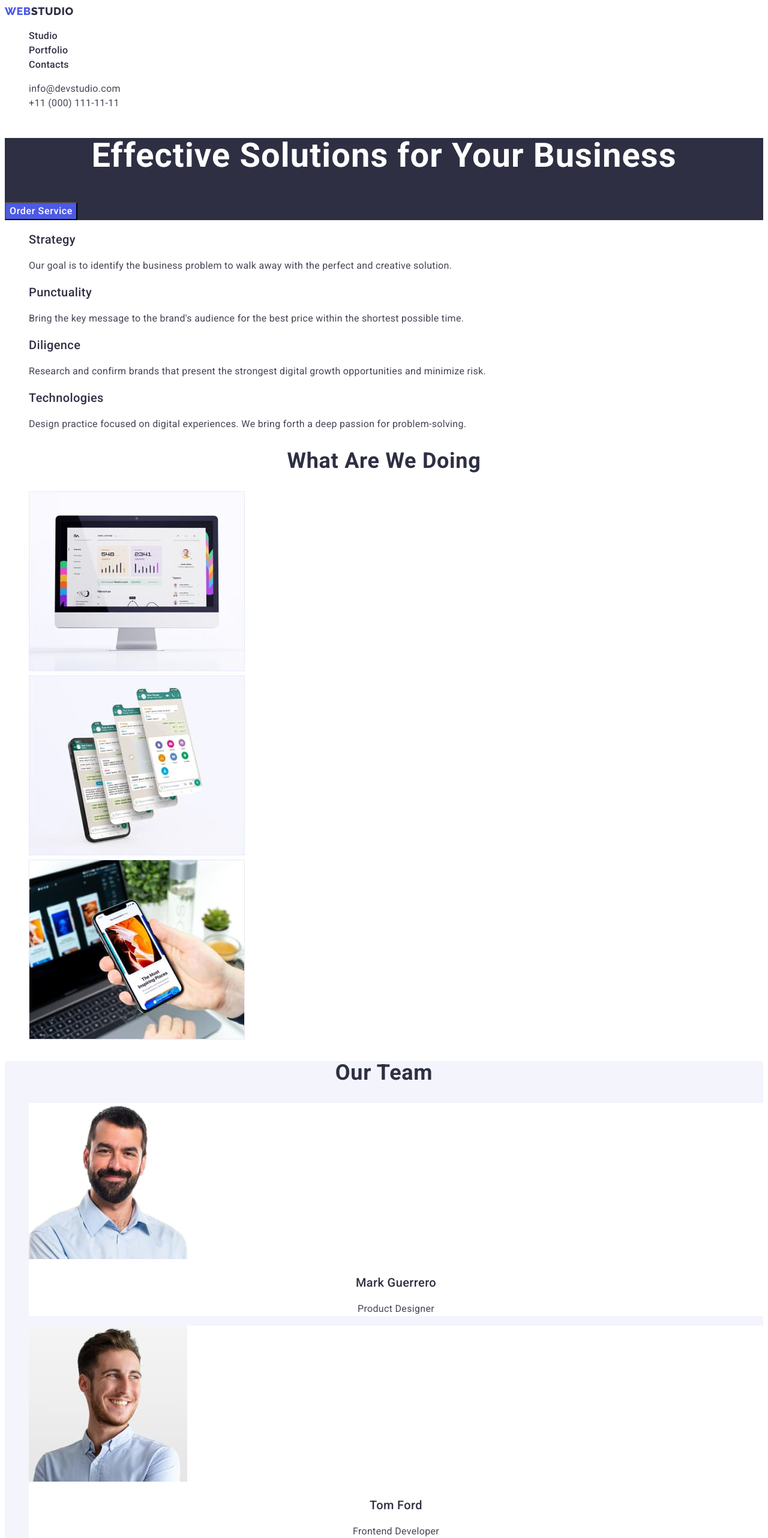
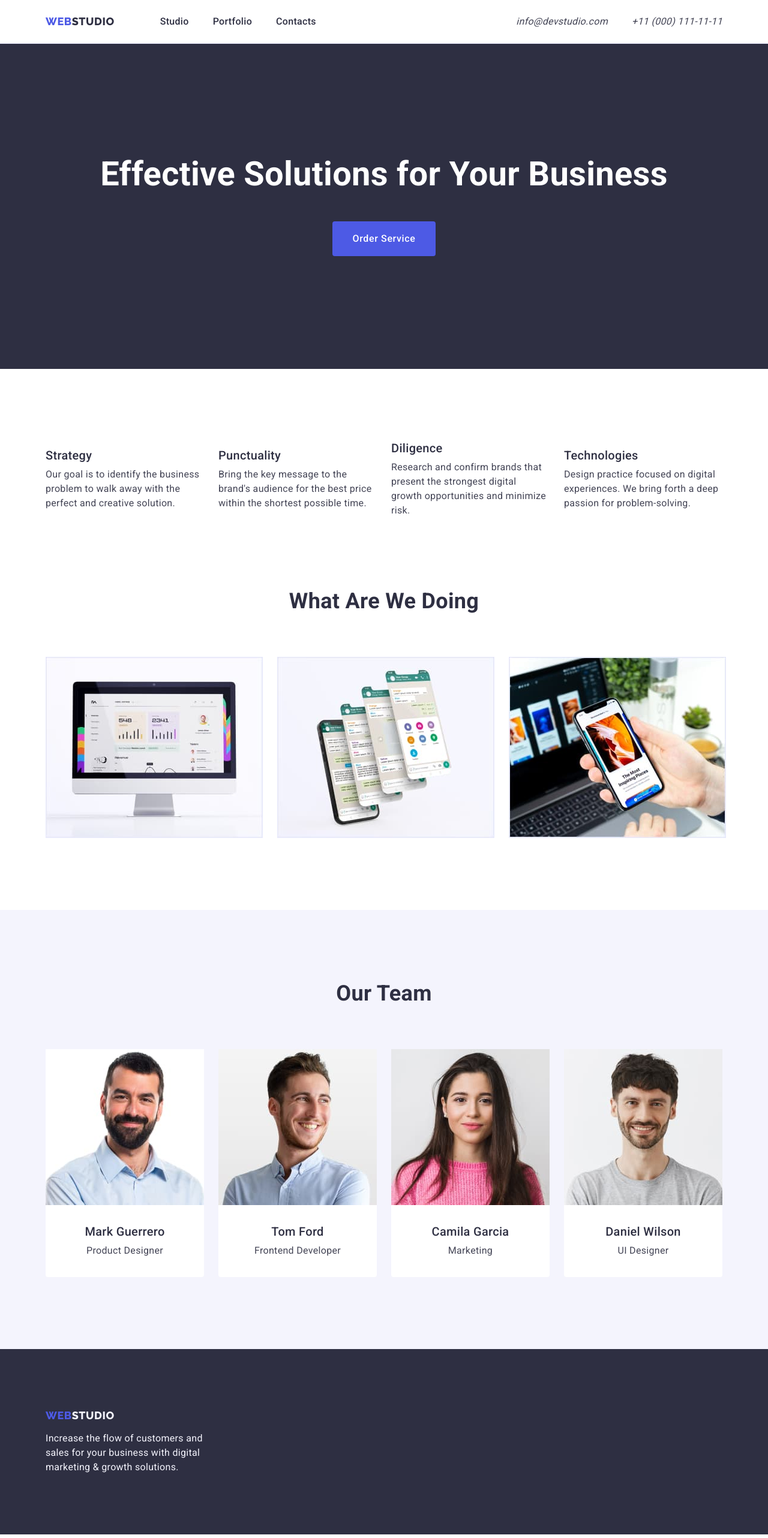
Before and after one commit to OksanaLukashyk/goit-markup-hw-03, a plain HTML site: page index.html in a window 1280 px wide. Shown: the top 2564 px of the page at 60% size. Drawn offline with nearby package versions, Linux system fonts and the light colour scheme.

Commit message:
Add geometry and flexbox

```diff
--- a/css/styles.css
+++ b/css/styles.css
@@ -25,6 +25,7 @@
   --primary-text-color: #434455; /*default text color, paragraphs*/
   --primary-white-color: #ffffff; /*page default bgc, hero header+btn-text, portfolio CTA btn-text*/
   --light-mode-color: #f4f4fd; /*footer paragraph,brand,not CTA btn-portfolio-bgc,our team bgc*/
+  --subtle-bgc-color: #e7e9fc; /*subtle borders*/
 }
 
 /* Common styles */
@@ -39,6 +40,22 @@ body {
   font-weight: 400;
 }
 
+h1,
+h2,
+h3,
+p {
+  margin-top: 0;
+  margin-bottom: 0;
+  /* padding: 0; */
+}
+
+ul,
+ol {
+  margin-top: 0;
+  margin-bottom: 0;
+  padding-left: 0;
+}
+
 .list {
   list-style: none;
 }
@@ -47,13 +64,55 @@ body {
   text-decoration: none;
 }
 
-.title {
-  color: var(--primary-dark-color);
+img {
+  display: block;
+  /* max-width: 100%;
+  height: auto; */
 }
-/* h2,
-h3 {
-  color: var(--primary-dark-color);
-} */
+
+.button {
+  display: inline-block;
+  color: var(--primary-text-color);
+  background-color: var(--primary-white-color);
+  border: 1px solid transparent;
+  border-radius: 4px;
+
+  font-family: 'Roboto', sans-serif;
+  font-weight: 500;
+  font-size: 16px;
+  line-height: 1.5;
+  letter-spacing: 0.04em;
+  text-align: center;
+  cursor: pointer;
+}
+
+.container {
+  width: 1158px;
+  padding: 0 15px;
+  margin: 0 auto;
+  /* outline: 1px solid tomato; */
+}
+
+.section {
+  /* padding-left: 156px;
+  padding-right: 156px; */
+  padding: 120px 0;
+}
+
+.visually-hidden {
+  position: absolute;
+  white-space: nowrap;
+  width: 1px;
+  height: 1px;
+  overflow: hidden;
+  border: 0;
+  padding: 0;
+  clip: rect(0 0 0 0);
+  clip-path: inset(50%);
+  margin: -1px;
+}
+
+/* Components */
 
 /* Logo */
 .logo {
@@ -66,17 +125,110 @@ h3 {
   text-transform: uppercase;
 }
 
-.logo .accent {
+.logo .accent-header {
   color: var(--primary-dark-color);
 }
 
-.logo .footer {
+.logo .accent-footer {
   color: var(--light-mode-color);
+}
+
+.footer .logo {
+  display: inline-block;
+  margin-bottom: 16px;
+}
+/* Logo End*/
+
+/* Buttons */
+
+/*Hero Button*/
+.button.primary {
+  padding: 16px 32px;
+  min-width: 169px;
+
+  color: var(--primary-white-color);
+  background-color: var(--light-accent-color);
+}
+
+/*Other Buttons*/
+.button.secondary {
+  padding: 12px 24px;
+  border-color: var(--subtle-bgc-color);
+
+  color: var(--light-accent-color);
+  background-color: var(--light-mode-color);
+}
+
+.button:hover,
+.button:focus {
+  border: 1px solid transparent;
+
+  color: var(--primary-white-color);
+  background-color: var(--accent-color);
+}
+/* Buttons End */
+/* Section */
+
+.section-title {
+  color: var(--primary-dark-color);
+  font-weight: 700;
+  font-size: 36px;
+  line-height: 1.11;
+  text-align: center;
+  text-transform: capitalize;
+  /* letter-spacing: 0.02em; */
+}
+
+.subsection-title {
+  margin-bottom: 8px;
+  color: var(--primary-dark-color);
+  font-weight: 500;
+  font-size: 20px;
+  line-height: 1.2;
+  /* letter-spacing: 0.02em; */
+}
+/* Section End */
+/* Components End */
+
+/* Main Content */
+
+/* Header */
+header {
+  border-bottom: 1px solid var(--subtle-bgc-color);
+}
+
+.main-nav {
+  display: flex;
+  align-items: center;
 }
 
 /* Site navigation */
 
+/* .site-nav .item + .item {
+  margin-left: 40px;
+} */
+
+.site-nav {
+  display: flex;
+  margin-left: 76px;
+  gap: 40px;
+}
+
+/* .site-nav .item:not(:last-child),
+.header-contacts .item:not(:last-child) {
+  margin-right: 40px;
+}
+OR
+ .site-nav .item + .item,
+.header-contacts .item + .item {
+  margin-left: 40px;
+} */
+
 .site-nav .link {
+  display: block;
+  padding-top: 24px;
+  padding-bottom: 24px;
+
   color: var(--primary-dark-color);
   font-weight: 500;
 }
@@ -90,105 +242,160 @@ h3 {
   color: var(--accent-color);
 } */
 
-/* Header contacts*/
-.contacts {
+/* Site navigation End*/
+
+/* Header Contacts*/
+/* .header-contacts {
   font-style: normal;
+} */
+
+.header-contacts {
+  display: flex;
+  margin-left: auto;
+  gap: 40px;
 }
-.contacts .link {
+.header-contacts .link {
+  display: block;
+
   color: var(--primary-text-color);
 }
 
-.contacts .link:hover,
-.contacts .link:focus {
+.header-contacts .link:hover,
+.header-contacts .link:focus {
   color: var(--accent-color);
+}
+
+/* Header Contacts End */
+/* Header End */
+
+/* Hero */
+.hero {
+  padding-top: 188px;
+  padding-bottom: 188px;
+
+  background-color: var(--primary-dark-color);
+  text-align: center;
+}
+
+.hero-title {
+  margin-bottom: 48px;
+
+  color: var(--primary-white-color);
+  font-weight: 700;
+  font-size: 56px;
+  line-height: 1.07;
+  /* letter-spacing: 0.02em; */
+}
+
+/* Values */
+.values.list {
+  display: flex;
+  align-items: center;
+  gap: 24px;
+}
+
+.values .item {
+  flex-basis: calc((100% - 72px) / 4);
+}
+/* OR.values .item + .item,
+.capabilities .item + .item,
+.team .item + .item {
+  margin-left: 24px;
+}*/
+
+/* Capabilities */
+
+.section.capabilities {
+  padding-top: 0;
+}
+
+.capabilities .section-title,
+.team .section-title {
+  margin-bottom: 72px;
+}
+
+.capabilities.list {
+  display: flex;
+  align-items: center;
+  gap: 24px;
+}
+
+.capabilities .item {
+  flex-basis: calc((100% - 48px) / 3);
+  border: 1px solid var(--subtle-bgc-color);
+}
+
+/* Team */
+.section.team {
+  background-color: var(--light-mode-color);
+}
+
+.team.list {
+  display: flex;
+  align-items: center;
+  gap: 24px;
+}
+
+.team .item {
+  flex-basis: calc((100% - 72px) / 4);
+  border-radius: 0px 0px 4px 4px;
+
+  background-color: var(--primary-white-color);
+}
+
+.team .card-content {
+  padding: 32px 16px;
+}
+
+.team .subsection-title,
+.team .description {
+  text-align: center;
+  /* letter-spacing: 0.02em; */
 }
 
 /*Footer*/
 .footer {
+  padding: 100px 0;
+
   background-color: var(--primary-dark-color);
 }
-.footer .description {
+
+.footer-description {
+  display: flex;
+  max-width: 264px;
+
   color: var(--light-mode-color);
 }
 
-/* Buttons */
-.button {
-  color: var(--primary-text-color);
-  background-color: var(--primary-white-color);
-  font-family: 'Roboto', sans-serif;
-  font-weight: 500;
-  font-size: 16px;
-  line-height: 1.5;
-  text-align: center;
-  letter-spacing: 0.04em;
-  cursor: pointer;
+/* Portfolio */
+.section.portfolio {
+  padding-top: 96px;
 }
 
-/*Hero Button*/
-.button.primary {
-  color: var(--primary-white-color);
-  background-color: var(--light-accent-color);
+.portfolio .filter {
+  display: flex;
+  gap: 24px;
+  margin-bottom: 72px;
+  justify-content: center;
 }
 
-/*Other Buttons*/
-.button.secondary {
-  color: var(--light-accent-color);
-  background-color: var(--light-mode-color);
+.portfolio-list {
+  display: flex;
+  flex-wrap: wrap;
+  gap: 48px 24px;
+  justify-content: center;
 }
 
-.button:hover,
-.button:focus {
-  color: var(--primary-white-color);
-  background-color: var(--accent-color);
+.portfolio-list.item {
+  flex-basis: calc((100% - 48px) / 3);
 }
 
-/* index.html styles */
-/* Hero */
-.hero {
-  background-color: var(--primary-dark-color);
+.portfolio .card-content {
+  padding: 32px 16px;
+  border: 1px solid var(--subtle-bgc-color);
+  border-top: none;
 }
 
-.hero-title {
-  color: var(--primary-white-color);
-  font-weight: 700;
-  font-size: 56px;
-  line-height: 1.07;
-  text-align: center;
-  letter-spacing: 0.02em;
-}
-
-/* Section */
-.section-title {
-  color: var(--primary-dark-color);
-  font-weight: 700;
-  font-size: 36px;
-  line-height: 1.11;
-  text-align: center;
-  text-transform: capitalize;
-  letter-spacing: 0.02em;
-}
-
-.subsection-title {
-  color: var(--primary-dark-color);
-  font-weight: 500;
-  font-size: 20px;
-  line-height: 1.2;
-  letter-spacing: 0.02em;
-}
-.section.team {
-  background-color: var(--light-mode-color);
-}
-.team .subsection-title {
-  text-align: center;
-  letter-spacing: 0.02em;
-}
-
-.team .description {
-  text-align: center;
-}
-.team-member {
-  background-color: var(--primary-white-color);
-}
-.portfolio .description {
+.portfolio-list .description {
   color: var(--primary-text-color);
 }
--- a/index.html
+++ b/index.html
@@ -12,55 +12,66 @@
       href="https://fonts.googleapis.com/css2?family=Raleway:wght@800&family=Roboto:wght@400;500;700&display=swap"
       rel="stylesheet"
     />
+    <link
+      rel="stylesheet"
+      href="https://cdnjs.cloudflare.com/ajax/libs/modern-normalize/1.1.0/modern-normalize.min.css"
+    />
     <link rel="stylesheet" href="./css/styles.css" />
   </head>
   <body>
     <header>
-      <nav>
-        <a href="./index.html" class="logo link">Web<span class="accent">Studio</span></a>
+      <div class="container main-nav">
+        <nav class="main-nav">
+          <a href="./index.html" class="logo link">Web<span class="accent-header">Studio</span></a>
           <ul class="site-nav list">
-          <li><a href="./index.html" class="link">Studio</a></li>
-          <li><a href="./portfolio.html" class="link">Portfolio</a></li>
-          <li><a href="" class="link">Contacts</a></li>
+            <li class="item"><a href="./index.html" class="link">Studio</a></li>
+            <li class="item"><a href="./portfolio.html" class="link">Portfolio</a></li>
+            <li class="item"><a href="" class="link">Contacts</a></li>
           </ul>
         </nav>
-      <address class="contacts">
-        <ul class="contacts list">
-          <li><a href="mailto:info@devstudio.com" class="link">info@devstudio.com</a></li>
-          <li><a href="tel:+110001111111" class="link">+11 (000) 111-11-11</a></li>
+        <address class="header-contacts">
+          <ul class="header-contacts list">
+            <li class="item">
+              <a href="mailto:info@devstudio.com" class="link">info@devstudio.com</a>
+            </li>
+            <li class="item"><a href="tel:+110001111111" class="link">+11 (000) 111-11-11</a></li>
           </ul>
         </address>
+      </div>
     </header>
     <main>
       <section class="hero">
+        <div class="container">
           <h1 class="hero-title">Effective Solutions for Your Business</h1>
           <button class="button primary" type="button">Order Service</button>
+        </div>
       </section>
-      <section class="section">
-        <h2 class="section-title" hidden>Our Values</h2>
+      <section class="section values">
+        <div class="container">
+          <h2 class="section-title visually-hidden">Our Values</h2>
           <ul class="values list">
-          <li>
+            <li class="item">
               <h3 class="subsection-title">Strategy</h3>
               <p class="description">
                 Our goal is to identify the business problem to walk away with the perfect and
                 creative solution.
               </p>
             </li>
-          <li>
+            <li class="item">
               <h3 class="subsection-title">Punctuality</h3>
               <p class="description">
                 Bring the key message to the brand's audience for the best price within the shortest
                 possible time.
               </p>
             </li>
-          <li>
+            <li class="item">
               <h3 class="subsection-title">Diligence</h3>
               <p class="description">
                 Research and confirm brands that present the strongest digital growth opportunities
                 and minimize risk.
               </p>
             </li>
-          <li>
+            <li class="item">
               <h3 class="subsection-title">Technologies</h3>
               <p class="description">
                 Design practice focused on digital experiences. We bring forth a deep passion for
@@ -68,11 +79,13 @@
               </p>
             </li>
           </ul>
+        </div>
       </section>
-      <section class="section">
+      <section class="section capabilities">
+        <div class="container">
           <h2 class="section-title">What are we doing</h2>
           <ul class="capabilities list">
-          <li>
+            <li class="item">
               <img
                 src="./images/capabilities/web-development.jpg"
                 alt="Web Development"
@@ -80,7 +93,7 @@
                 height="300"
               />
             </li>
-          <li>
+            <li class="item">
               <img
                 src="./images/capabilities/app-development.jpg"
                 alt="App Development"
@@ -88,63 +101,76 @@
                 height="300"
               />
             </li>
-          <li>
+            <li class="item">
               <img src="./images/capabilities/design.jpg" alt="Design" width="360" height="300" />
             </li>
           </ul>
+        </div>
       </section>
       <section class="section team">
+        <div class="container">
           <h2 class="section-title">Our Team</h2>
           <ul class="team list">
-          <li class="team-member">
+            <li class="item">
               <img
                 src="./images/team/mark-guerrero.jpg"
                 alt="Mark Guerrero - Product Designer"
                 width="264"
                 height="260"
               />
+              <div class="card-content">
                 <h3 class="subsection-title">Mark Guerrero</h3>
                 <p class="description">Product Designer</p>
+              </div>
             </li>
-          <li class="team-member">
+            <li class="item">
               <img
                 src="./images/team/tom-ford.jpg"
                 alt="Tom Ford - Frontend Developer"
                 width="264"
                 height="260"
               />
+              <div class="card-content">
                 <h3 class="subsection-title">Tom Ford</h3>
                 <p class="description">Frontend Developer</p>
+              </div>
             </li>
-          <li class="team-member">
+            <li class="item">
               <img
                 src="./images/team/camila-garcia.jpg"
                 alt="Camila Garcia - Marketing"
                 width="264"
                 height="260"
               />
+              <div class="card-content">
                 <h3 class="subsection-title">Camila Garcia</h3>
                 <p class="description">Marketing</p>
+              </div>
             </li>
-          <li class="team-member">
+            <li class="item">
               <img
                 src="./images/team/daniel-wilson.jpg"
                 alt="Daniel Wilson - UI Designer"
                 width="264"
                 height="260"
               />
+              <div class="card-content">
                 <h3 class="subsection-title">Daniel Wilson</h3>
                 <p class="description">UI Designer</p>
+              </div>
             </li>
           </ul>
+        </div>
       </section>
     </main>
     <footer class="footer">
-      <a href="./index.html" class="logo link">Web<span class="footer">Studio</span></a>
-      <p class="description">
+      <div class="container">
+        <a href="./index.html" class="logo link">Web<span class="accent-footer">Studio</span></a>
+        <p class="footer-description">
           Increase the flow of customers and sales for your business with digital marketing & growth
           solutions.
         </p>
+      </div>
     </footer>
   </body>
 </html>
```
Also changed, not shown: portfolio.html (+72 -42 lines). Lines whose indentation alone changed are shown as unchanged.
